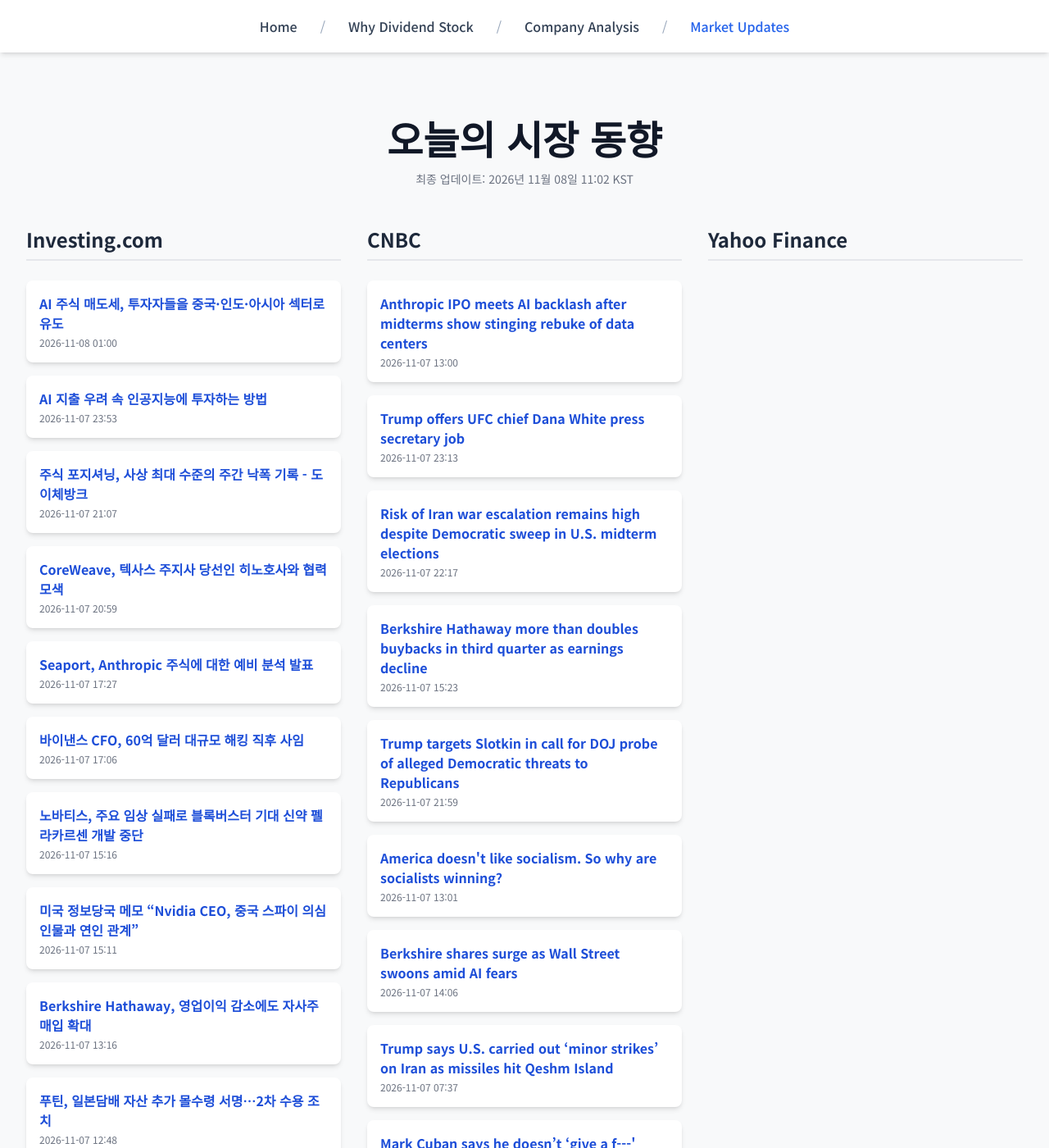
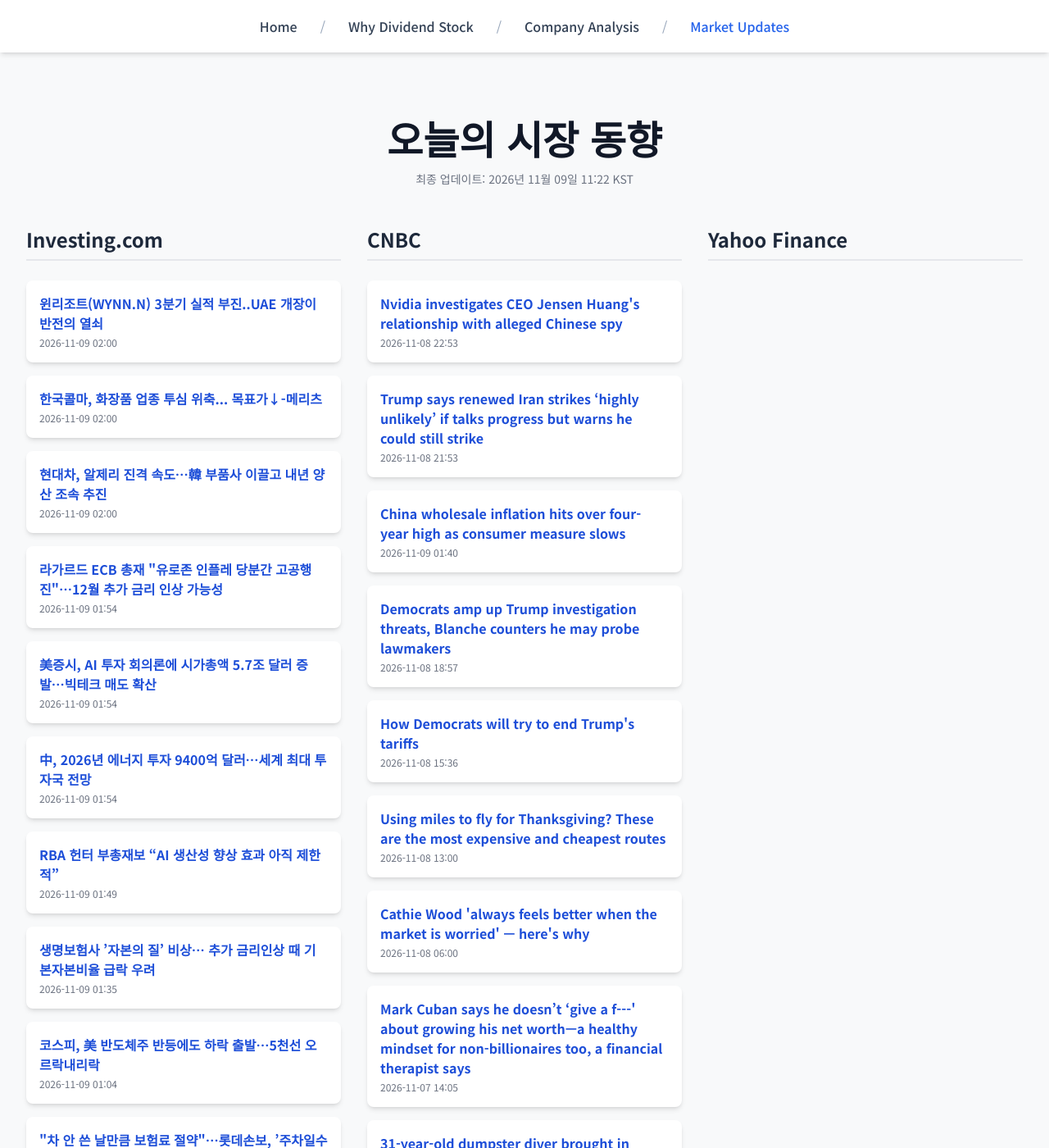
Before and after one commit to Kay-Hwang/my-company-analysis, a Jekyll site: the page built from market-updates.html, in a window 1280 px wide and 1400 px high. Shown: the whole window at 82% size. Built offline with Jekyll 4.4.1, drawn with Linux system fonts in a browser that asks for light colours; nearby versions of some CDN libraries; a script that is not in the unit is left out; some of the changed text lies outside the part shown.

Commit message:
Update daily data

```diff
--- a/_data/latest_data.json
+++ b/_data/latest_data.json
@@ -1,116 +1,110 @@
 {
-  "lastUpdated": "2026년 11월 08일 11:02 KST",
+  "lastUpdated": "2026년 11월 09일 11:22 KST",
   "news": {
     "investing": [
       {
-        "title": "AI 주식 매도세, 투자자들을 중국·인도·아시아 섹터로 유도",
-        "link": "https://kr.investing.com/news/stock-market-news/article-2165045",
-        "pubDate": "2026-11-08 01:00:45",
-        "summary": "AI 주식 매도세, 투자자들을 중국·인도·아시아 섹터로 유도"
+        "title": "윈리조트(WYNN.N) 3분기 실적 부진..UAE 개장이 반전의 열쇠",
+        "link": "https://kr.investing.com/news/stock-market-news/article-2165211",
+        "pubDate": "2026-11-09 02:00:30",
+        "summary": "윈리조트(WYNN.N) 3분기 실적 부진..UAE 개장이 반전의 열쇠"
       },
       {
-        "title": "AI 지출 우려 속 인공지능에 투자하는 방법",
-        "link": "https://kr.investing.com/news/stock-market-news/article-2165043",
-        "pubDate": "2026-11-07 23:53:16",
-        "summary": "AI 지출 우려 속 인공지능에 투자하는 방법"
+        "title": "한국콜마, 화장품 업종 투심 위축... 목표가↓-메리츠",
+        "link": "https://kr.investing.com/news/stock-market-news/article-2165210",
+        "pubDate": "2026-11-09 02:00:28",
+        "summary": "한국콜마, 화장품 업종 투심 위축... 목표가↓-메리츠"
       },
       {
-        "title": "주식 포지셔닝, 사상 최대 수준의 주간 낙폭 기록 - 도이체방크",
-        "link": "https://kr.investing.com/news/stock-market-news/article-2165018",
-        "pubDate": "2026-11-07 21:07:06",
-        "summary": "주식 포지셔닝, 사상 최대 수준의 주간 낙폭 기록 - 도이체방크"
+        "title": "현대차, 알제리 진격 속도…韓 부품사 이끌고 내년 양산 조속 추진",
+        "link": "https://kr.investing.com/news/stock-market-news/article-2165204",
+        "pubDate": "2026-11-09 02:00:26",
+        "summary": "현대차, 알제리 진격 속도…韓 부품사 이끌고 내년 양산 조속 추진"
       },
       {
-        "title": "CoreWeave, 텍사스 주지사 당선인 히노호사와 협력 모색",
-        "link": "https://kr.investing.com/news/stock-market-news/article-2165014",
-        "pubDate": "2026-11-07 20:59:29",
-        "summary": "CoreWeave, 텍사스 주지사 당선인 히노호사와 협력 모색"
+        "title": "라가르드 ECB 총재 \"유로존 인플레 당분간 고공행진\"…12월 추가 금리 인상 가능성",
+        "link": "https://kr.investing.com/news/stock-market-news/article-2165215",
+        "pubDate": "2026-11-09 01:54:24",
+        "summary": "라가르드 ECB 총재 \"유로존 인플레 당분간 고공행진\"…12월 추가 금리 인상 가능성"
       },
       {
-        "title": "Seaport, Anthropic 주식에 대한 예비 분석 발표",
-        "link": "https://kr.investing.com/news/stock-market-news/article-2164996",
-        "pubDate": "2026-11-07 17:27:53",
-        "summary": "Seaport, Anthropic 주식에 대한 예비 분석 발표"
+        "title": "美증시, AI 투자 회의론에 시가총액 5.7조 달러 증발…빅테크 매도 확산",
+        "link": "https://kr.investing.com/news/stock-market-news/article-2165203",
+        "pubDate": "2026-11-09 01:54:23",
+        "summary": "美증시, AI 투자 회의론에 시가총액 5.7조 달러 증발…빅테크 매도 확산"
       },
       {
-        "title": "바이낸스 CFO, 60억 달러 대규모 해킹 직후 사임",
-        "link": "https://kr.investing.com/news/stock-market-news/article-2164993",
-        "pubDate": "2026-11-07 17:06:29",
-        "summary": "바이낸스 CFO, 60억 달러 대규모 해킹 직후 사임"
+        "title": "中, 2026년 에너지 투자 9400억 달러…세계 최대 투자국 전망",
+        "link": "https://kr.investing.com/news/stock-market-news/article-2165202",
+        "pubDate": "2026-11-09 01:54:21",
+        "summary": "中, 2026년 에너지 투자 9400억 달러…세계 최대 투자국 전망"
       },
       {
-        "title": "노바티스, 주요 임상 실패로 블록버스터 기대 신약 펠라카르센 개발 중단",
-        "link": "https://kr.investing.com/news/stock-market-news/article-2164983",
-        "pubDate": "2026-11-07 15:16:03",
-        "summary": "노바티스, 주요 임상 실패로 블록버스터 기대 신약 펠라카르센 개발 중단"
+        "title": "RBA 헌터 부총재보 “AI 생산성 향상 효과 아직 제한적”",
+        "link": "https://kr.investing.com/news/stock-market-news/article-93CH-2165219",
+        "pubDate": "2026-11-09 01:49:02",
+        "summary": "RBA 헌터 부총재보 “AI 생산성 향상 효과 아직 제한적”"
       },
       {
-        "title": "미국 정보당국 메모 “Nvidia CEO, 중국 스파이 의심 인물과 연인 관계”",
-        "link": "https://kr.investing.com/news/stock-market-news/article-2164982",
-        "pubDate": "2026-11-07 15:11:08",
-        "summary": "미국 정보당국 메모 “Nvidia CEO, 중국 스파이 의심 인물과 연인 관계”"
+        "title": "생명보험사 ’자본의 질’ 비상… 추가 금리인상 때 기본자본비율 급락 우려",
+        "link": "https://kr.investing.com/news/stock-market-news/article-2165213",
+        "pubDate": "2026-11-09 01:35:04",
+        "summary": "생명보험사 ’자본의 질’ 비상… 추가 금리인상 때 기본자본비율 급락 우려"
       },
       {
-        "title": "Berkshire Hathaway, 영업이익 감소에도 자사주 매입 확대",
-        "link": "https://kr.investing.com/news/stock-market-news/article-2164964",
-        "pubDate": "2026-11-07 13:16:00",
-        "summary": "Berkshire Hathaway, 영업이익 감소에도 자사주 매입 확대"
+        "title": "코스피, 美 반도체주 반등에도 하락 출발…5천선 오르락내리락",
+        "link": "https://kr.investing.com/news/stock-market-news/article-2165200",
+        "pubDate": "2026-11-09 01:04:55",
+        "summary": "코스피, 美 반도체주 반등에도 하락 출발…5천선 오르락내리락"
       },
       {
-        "title": "푸틴, 일본담배 자산 추가 몰수령 서명…2차 수용 조치",
-        "link": "https://kr.investing.com/news/stock-market-news/article-2164959",
-        "pubDate": "2026-11-07 12:48:11",
-        "summary": "푸틴, 일본담배 자산 추가 몰수령 서명…2차 수용 조치"
+        "title": "\"차 안 쓴 날만큼 보험료 절약\"…롯데손보, ’주차일수 할인특약’ 업계 첫 출시",
+        "link": "https://kr.investing.com/news/stock-market-news/article-2165201",
+        "pubDate": "2026-11-09 01:04:37",
+        "summary": "\"차 안 쓴 날만큼 보험료 절약\"…롯데손보, ’주차일수 할인특약’ 업계 첫 출시"
       }
     ],
     "cnbc": [
       {
-        "title": "Anthropic IPO meets AI backlash after midterms show stinging rebuke of data centers",
-        "link": "https://www.cnbc.com/2026/11/07/anthropic-ipo-ai-data-center-backlash.html",
-        "pubDate": "Sat, 07 Nov 2026 13:00:01 GMT",
-        "summary": "Anthropic is poised to become the first pure-play AI company to hit the public market at a time when the public is increasingly leary of the industry."
+        "title": "Nvidia investigates CEO Jensen Huang's relationship with alleged Chinese spy",
+        "link": "https://www.cnbc.com/2026/11/08/nvidia-jensen-huang-investigation-china-spy.html",
+        "pubDate": "Sun, 08 Nov 2026 22:53:57 GMT",
+        "summary": "Huang told Nvidia staff in an email that he had an affair and that the company's board has opened an investigation into allegations the woman is a Chinese spy."
       },
       {
-        "title": "Trump offers UFC chief Dana White press secretary job",
-        "link": "https://www.cnbc.com/2026/11/07/trump-ufc-dana-white-press-secretary-offer.html",
-        "pubDate": "Sat, 07 Nov 2026 23:13:38 GMT",
-        "summary": "President Donald Trump offered the job of press secretary to UFC president and CEO Dana White on Saturday."
+        "title": "Trump says renewed Iran strikes ‘highly unlikely’ if talks progress but warns he could still strike",
+        "link": "https://www.cnbc.com/2026/11/08/trump-iran-strikes-unlikely-talks-hormuz.html",
+        "pubDate": "Sun, 08 Nov 2026 21:53:02 GMT",
+        "summary": "Trump tied avoiding renewed U.S. strikes to progress in talks over Iran’s nuclear program and the Strait of Hormuz."
       },
       {
-        "title": "Risk of Iran war escalation remains high despite Democratic sweep in U.S. midterm elections",
-        "link": "https://www.cnbc.com/2026/11/07/iran-war-midterm-election-oil-price-trump.html",
-        "pubDate": "Sat, 07 Nov 2026 22:17:52 GMT",
-        "summary": "The U.S. and Iran are on a collision course as tensions in the Middle East simmer."
+        "title": "China wholesale inflation hits over four-year high as consumer measure slows",
+        "link": "https://www.cnbc.com/2026/11/09/china-wholesale-inflation-rises-consumer.html",
+        "pubDate": "Mon, 09 Nov 2026 01:40:11 GMT",
+        "summary": "The PPI for October came in at 5.7%, compared to the 5.3% expected by economists polled by Reuters."
       },
       {
-        "title": "Berkshire Hathaway more than doubles buybacks in third quarter as earnings decline",
-        "link": "https://www.cnbc.com/2026/11/07/berkshire-hathaway-q3-2026-earnings-buybacks.html",
-        "pubDate": "Sat, 07 Nov 2026 15:23:46 GMT",
-        "summary": "Berkshire Hathaway said Saturday it accelerated its share repurchases during the third quarter, as operating and overall profits took a hit."
+        "title": "Democrats amp up Trump investigation threats, Blanche counters he may probe lawmakers",
+        "link": "https://www.cnbc.com/2026/11/08/democrats-trump-oversight-blanche-doj-investigations.html",
+        "pubDate": "Sun, 08 Nov 2026 18:57:56 GMT",
+        "summary": "Democrats have vowed to investigate both President Donald Trump's White House and businesses that have worked with the administration."
       },
       {
-        "title": "Trump targets Slotkin in call for DOJ probe of alleged Democratic threats to Republicans",
-        "link": "https://www.cnbc.com/2026/11/07/trump-doj-democrats-alleged-threats-slotkin.html",
-        "pubDate": "Sat, 07 Nov 2026 21:59:10 GMT",
-        "summary": "Trump ordered DOJ to examine alleged threats against Republicans while singling out Slotkin."
+        "title": "How Democrats will try to end Trump's tariffs",
+        "link": "https://www.cnbc.com/2026/11/08/trump-tariffs-democrats-congress-canada.html",
+        "pubDate": "Sun, 08 Nov 2026 15:36:39 GMT",
+        "summary": "Rep. Hakeem Jeffries, D-N.Y., who is likely the next House speaker, has made clear that ending President Trump's tariffs is one of Democrats' top priorities."
       },
       {
-        "title": "America doesn't like socialism. So why are socialists winning?",
-        "link": "https://www.cnbc.com/2026/11/07/socialism-elections-economy.html",
-        "pubDate": "Sat, 07 Nov 2026 13:01:01 GMT",
-        "summary": "Democratic socialists had their best showing yet at the polls. The problem: Most U.S. voters don't actually like socialism."
+        "title": "Using miles to fly for Thanksgiving? These are the most expensive and cheapest routes",
+        "link": "https://www.cnbc.com/2026/11/08/frequent-flyer-miles-points-thanksgiving.html",
+        "pubDate": "Sun, 08 Nov 2026 13:00:01 GMT",
+        "summary": "Thanksgiving airfare will cost more than last year as fares rise and strong demand continues."
       },
       {
-        "title": "Berkshire shares surge as Wall Street swoons amid AI fears",
-        "link": "https://www.cnbc.com/2026/11/07/berkshire-shares-surge-as-wall-street-swoons-amid-ai-fears.html",
-        "pubDate": "Sat, 07 Nov 2026 14:06:20 GMT",
-        "summary": "Berkshire Hathaway shares roared past the S&amp;P 500 index this week and are outperforming the benchmark for the year-to-date."
-      },
-      {
-        "title": "Trump says U.S. carried out ‘minor strikes’ on Iran as missiles hit Qeshm Island",
-        "link": "https://www.cnbc.com/2026/11/07/trump-us-minor-strikes-iran-qeshm-island.html",
-        "pubDate": "Sat, 07 Nov 2026 07:37:36 GMT",
-        "summary": "Trump said the U.S. carried out ‘minor strikes’ on Iran after Iranian media reported two missiles hit Qeshm Island near the Strait of Hormuz."
+        "title": "Cathie Wood 'always feels better when the market is worried' — here's why",
+        "link": "https://www.cnbc.com/2026/11/08/cathie-wood-ai-selloff.html",
+        "pubDate": "Sun, 08 Nov 2026 06:00:01 GMT",
+        "summary": "The Ark Invest CEO said there was a \"wall of worry\" gripping markets right now."
       },
       {
         "title": "Mark Cuban says he doesn’t ‘give a f---' about growing his net worth—a healthy mindset for non-billionaires too, a financial therapist says",
@@ -123,6 +117,12 @@
         "link": "https://www.cnbc.com/make-it/2026/11/07/dumpster-diver-resale-business.html",
         "pubDate": "Sat, 07 Nov 2026 14:15:01 GMT",
         "summary": "Carter Stevens started reselling discarded items from dumpsters around Nashville, Tennessee, in March 2024. Months earlier, he'd been living in his car."
+      },
+      {
+        "title": "World’s No. 1 restaurant crowned as contest comes under increasing scrutiny",
+        "link": "https://www.cnbc.com/2026/11/07/worlds-50-best-restaurants-2026-asador-etxebarri.html",
+        "pubDate": "Sat, 07 Nov 2026 13:38:44 GMT",
+        "summary": "Asador Etxebarri in Atxondo, Spain, is the world's top restaurant, according to the 50 Best Restaurants, which announced its 2026 list."
       }
     ],
     "yahoo": []
```
